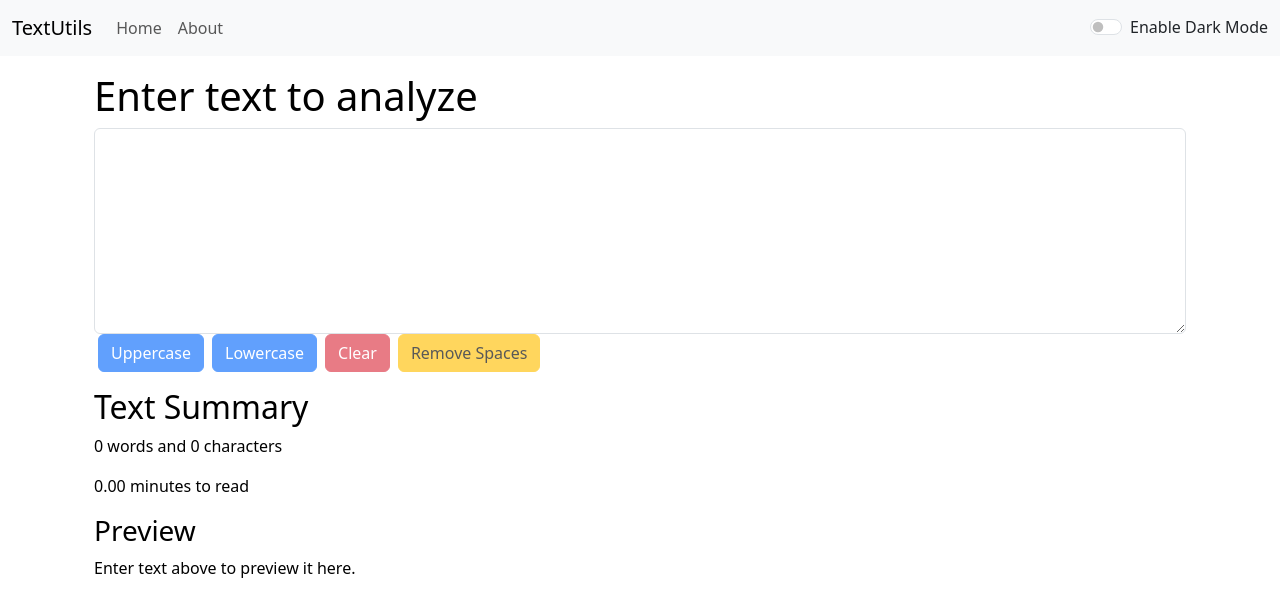
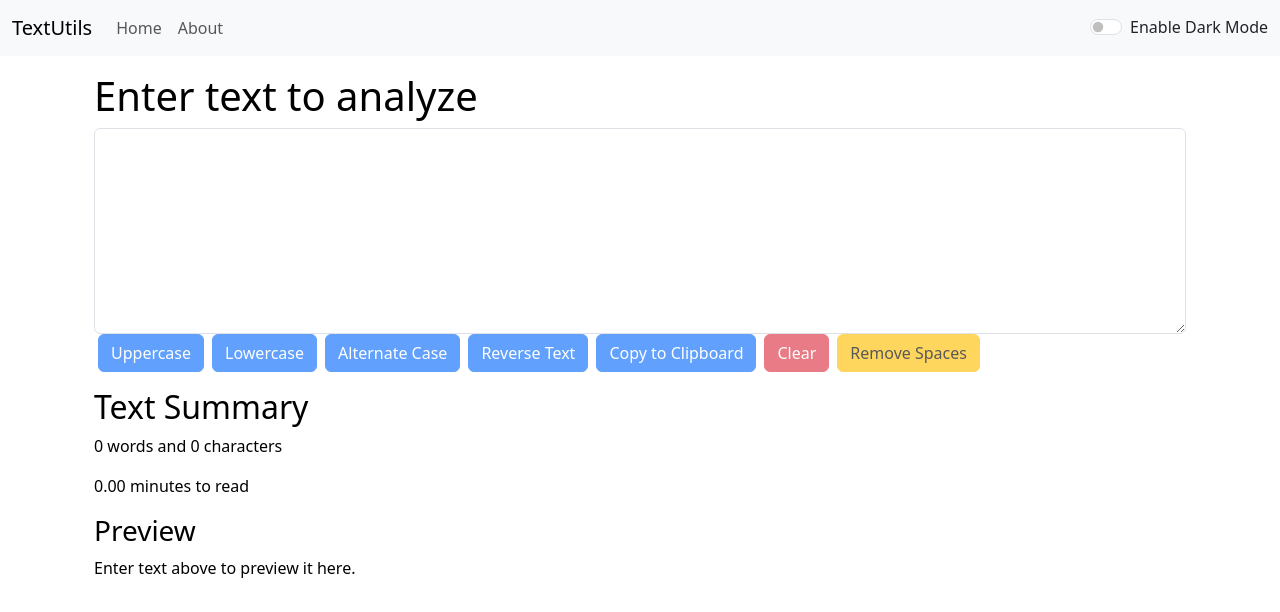
Before and after one commit to rishikmishra7/Learner-s, a React (Create React App) app: page / in a window 1280 px wide. Shown: the top 612 px of the page. Built offline with nearby package versions, Linux system fonts and the light colour scheme.

Commit message:
added more buttons

```diff
--- a/src/components/TextForm.js
+++ b/src/components/TextForm.js
@@ -27,6 +27,28 @@ export default function TextForm(props) {
     props.showAlert('Extra spaces removed', 'success');
   };
 
+  // Alternate Case (first character uppercase, second lowercase, etc.)
+  const handleAlternateCase = () => {
+    let newText = '';
+    for (let i = 0; i < text.length; i++) {
+      newText += i % 2 === 0 ? text[i].toUpperCase() : text[i].toLowerCase();
+    }
+    setText(newText);
+    props.showAlert('Alternated character case', 'success');
+  };
+
+  // Copy to Clipboard
+  const handleCopyToClipboard = () => {
+    navigator.clipboard.writeText(text);
+    props.showAlert('Text copied to clipboard', 'success');
+  };
+
+  // Reverse Text
+  const handleReverseText = () => {
+    setText(text.split('').reverse().join(''));
+    props.showAlert('Text reversed', 'success');
+  };
+
   // Handle Textarea Change
   const handleOnChange = (event) => {
     setText(event.target.value);
@@ -50,6 +72,9 @@ export default function TextForm(props) {
       ></textarea>
       <button className="btn btn-primary mx-1" onClick={handleUpClick} disabled={!text}>Uppercase</button>
       <button className="btn btn-primary mx-1" onClick={handleLoClick} disabled={!text}>Lowercase</button>
+      <button className="btn btn-primary mx-1" onClick={handleAlternateCase} disabled={!text}>Alternate Case</button>
+      <button className="btn btn-primary mx-1" onClick={handleReverseText} disabled={!text}>Reverse Text</button>
+      <button className="btn btn-primary mx-1" onClick={handleCopyToClipboard} disabled={!text}>Copy to Clipboard</button>
       <button className="btn btn-danger mx-1" onClick={handleClearText} disabled={!text}>Clear</button>
       <button className="btn btn-warning mx-1" onClick={handleRemoveSpaces} disabled={!text}>Remove Spaces</button>
       <div className="my-3">
```
